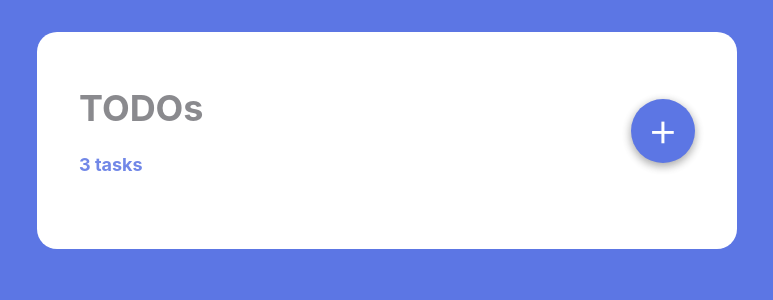
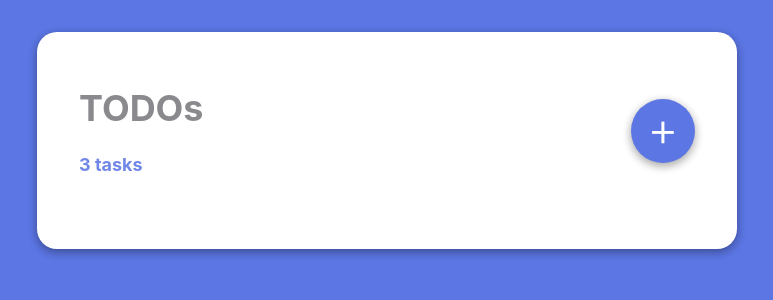
Before and after one commit to kitsanapong/todolist, a React (Create React App) app: page / in a window 1280 px wide. Shown: the top 300 px of the page, without its empty margins (253-1026 px from the left). Built offline with nearby package versions, Linux system fonts and the light colour scheme.

Commit message:
Add shadow to App

```diff
--- a/src/AppStyledComponents.js
+++ b/src/AppStyledComponents.js
@@ -8,4 +8,5 @@ export default styled.div`
     background-color: white;
     margin-top: 32px;
     border-radius: 20px;
+    box-shadow: rgba(0, 0, 0, 0.16) 0px 3px 10px, rgba(0, 0, 0, 0.23) 0px 3px 10px;
 `
```
